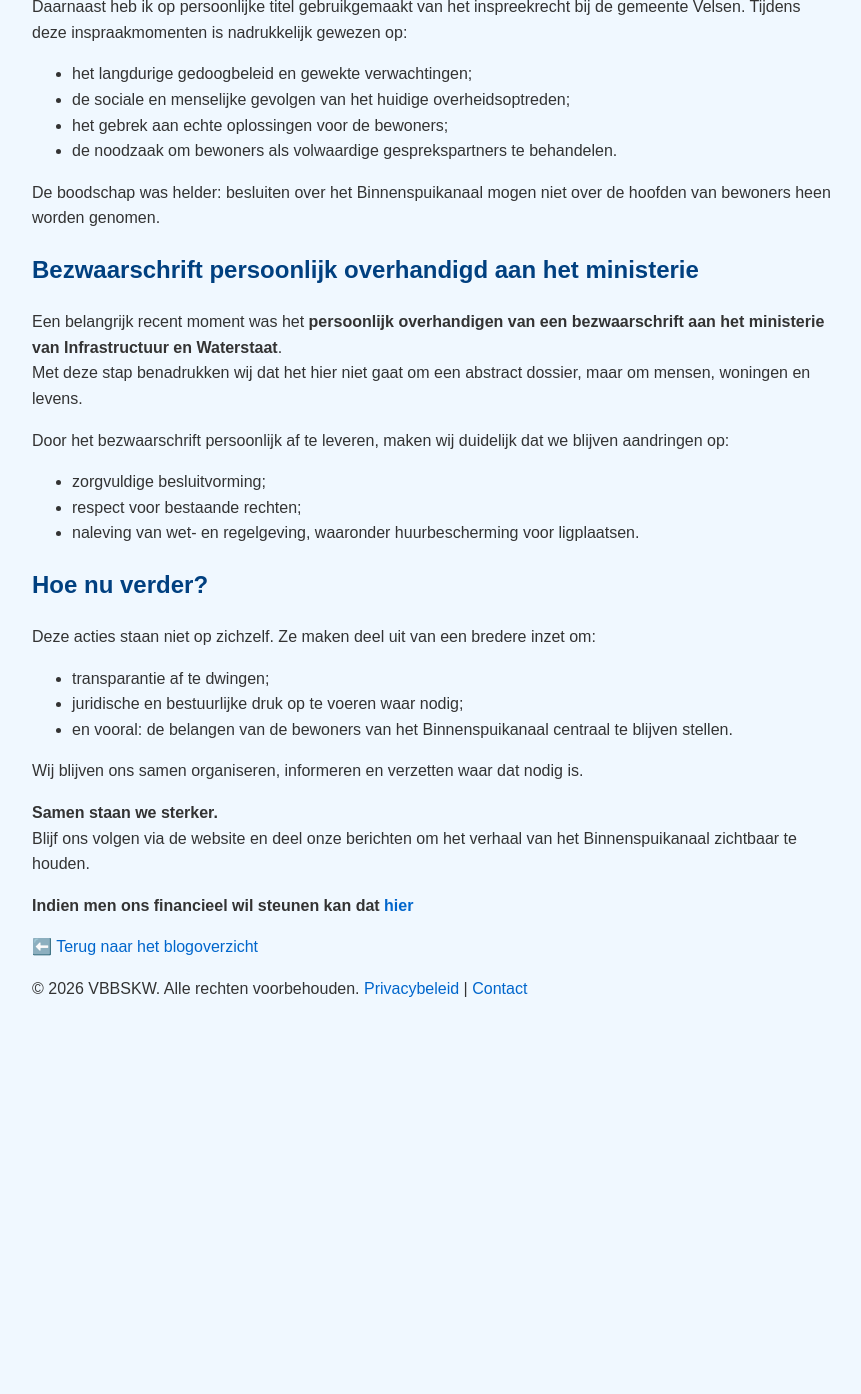
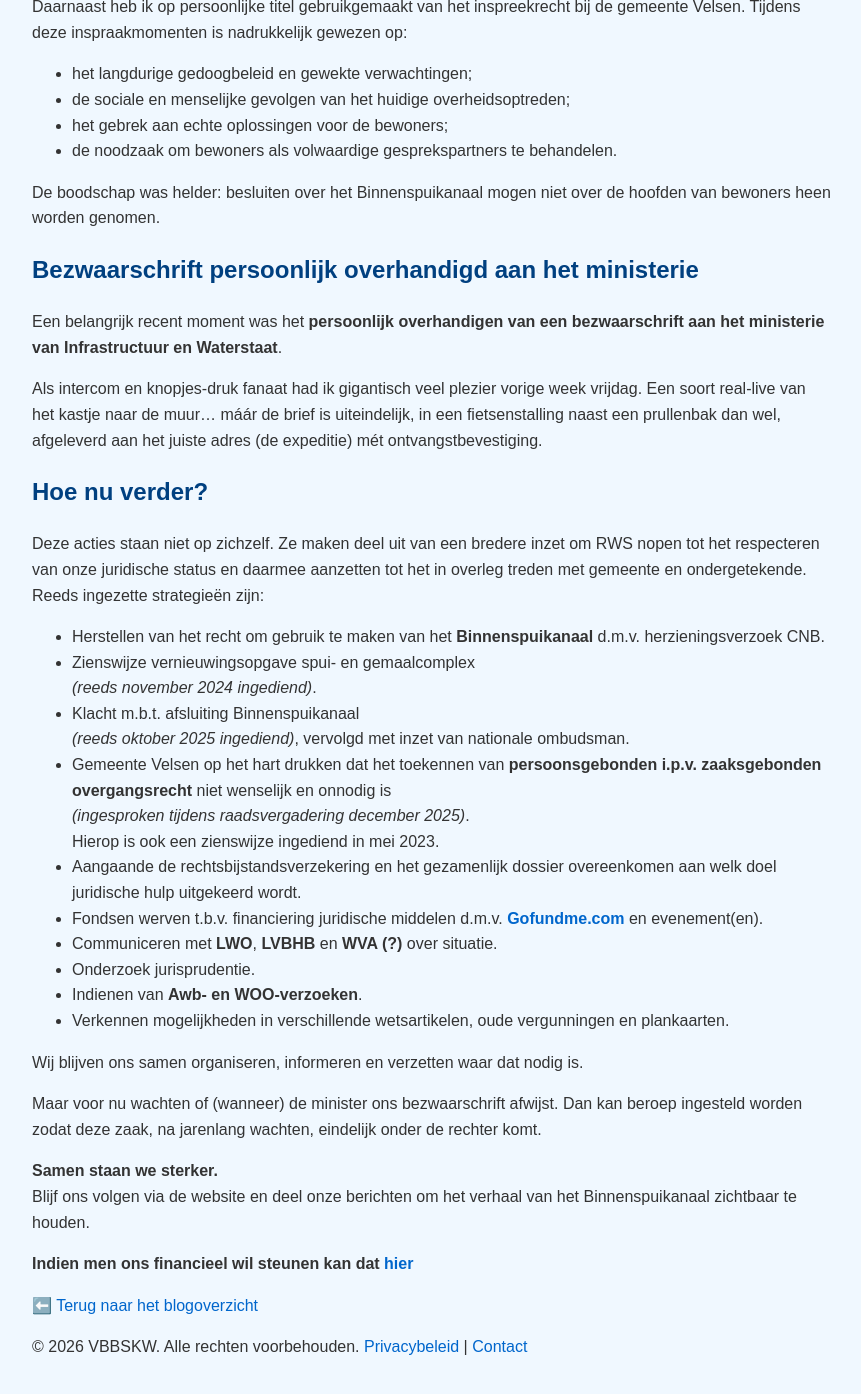
Before and after one commit to Klikblitser/VBBSKW, a Jekyll site: the page built from _posts/2026-01-06-In de bres voor ons recht.md, in a window 1280 px wide and 1400 px high, scrolled down 677 px. Shown: the top 1394 px of the window, without its empty margins (208-1069 px from the left). Built offline with Jekyll 4.4.1, drawn with Linux system fonts in a browser that asks for light colours; before the commit the page ends 1719 px from its top, so only the background shows below that.

Commit message:
nieuwe post

```diff
--- a/_posts/2026-01-06-In de bres voor ons recht.md
+++ b/_posts/2026-01-06-In de bres voor ons recht.md
@@ -46,21 +46,31 @@ De boodschap was helder: besluiten over het Binnenspuikanaal mogen niet over de
 ## Bezwaarschrift persoonlijk overhandigd aan het ministerie
 
 Een belangrijk recent moment was het **persoonlijk overhandigen van een bezwaarschrift aan het ministerie van Infrastructuur en Waterstaat**.
-Met deze stap benadrukken wij dat het hier niet gaat om een abstract dossier, maar om mensen, woningen en levens.
 
-Door het bezwaarschrift persoonlijk af te leveren, maken wij duidelijk dat we blijven aandringen op:
-- zorgvuldige besluitvorming;
-- respect voor bestaande rechten;
-- naleving van wet- en regelgeving, waaronder huurbescherming voor ligplaatsen.
+Als intercom en knopjes-druk fanaat had ik gigantisch veel plezier vorige week vrijdag. Een soort real-live van het kastje naar de muur... máár de brief is uiteindelijk, in een fietsenstalling naast een prullenbak dan wel, afgeleverd aan het juiste adres (de expeditie) mét ontvangstbevestiging.
 
 ## Hoe nu verder?
 
-Deze acties staan niet op zichzelf. Ze maken deel uit van een bredere inzet om:
-- transparantie af te dwingen;
-- juridische en bestuurlijke druk op te voeren waar nodig;
-- en vooral: de belangen van de bewoners van het Binnenspuikanaal centraal te blijven stellen.
+Deze acties staan niet op zichzelf. Ze maken deel uit van een bredere inzet om RWS nopen tot het respecteren van onze juridische status en daarmee aanzetten tot het in overleg treden met gemeente en ondergetekende. Reeds ingezette strategieën zijn:
+
+- Herstellen van het recht om gebruik te maken van het **Binnenspuikanaal** d.m.v. herzieningsverzoek CNB.
+- Zienswijze vernieuwingsopgave spui- en gemaalcomplex
+  *(reeds november 2024 ingediend)*.
+- Klacht m.b.t. afsluiting Binnenspuikanaal
+  *(reeds oktober 2025 ingediend)*, vervolgd met inzet van nationale ombudsman.
+- Gemeente Velsen op het hart drukken dat het toekennen van **persoonsgebonden i.p.v. zaaksgebonden overgangsrecht** niet wenselijk en onnodig is
+  *(ingesproken tijdens raadsvergadering december 2025)*.
+  Hierop is ook een zienswijze ingediend in mei 2023.
+- Aangaande de rechtsbijstandsverzekering en het gezamenlijk dossier overeenkomen aan welk doel juridische hulp uitgekeerd wordt.
+- Fondsen werven t.b.v. financiering juridische middelen d.m.v. **[Gofundme.com](https://gofund.me/f0d5ff38a)** en evenement(en).
+- Communiceren met **LWO**, **LVBHB** en **WVA (?)** over situatie.
+- Onderzoek jurisprudentie.
+- Indienen van **Awb- en WOO-verzoeken**.
+- Verkennen mogelijkheden in verschillende wetsartikelen, oude vergunningen en plankaarten.
 
 Wij blijven ons samen organiseren, informeren en verzetten waar dat nodig is.
+
+Maar voor nu wachten of (wanneer) de minister ons bezwaarschrift afwijst. Dan kan beroep ingesteld worden zodat deze zaak, na jarenlang wachten, eindelijk onder de rechter komt.
 
 **Samen staan we sterker.**
 Blijf ons volgen via de website en deel onze berichten om het verhaal van het Binnenspuikanaal zichtbaar te houden.
```
